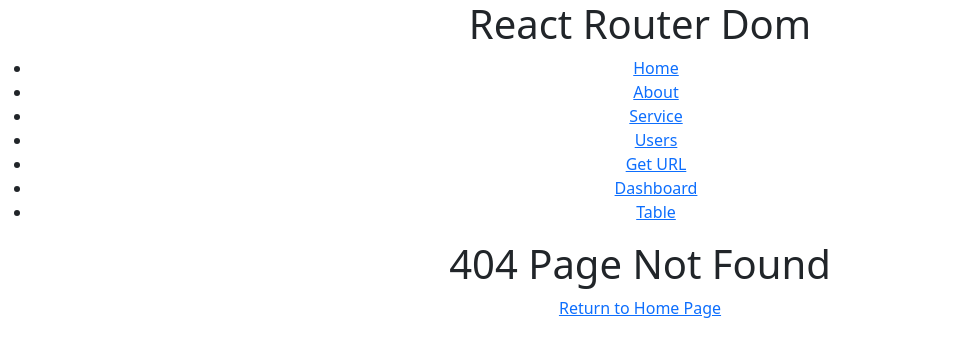
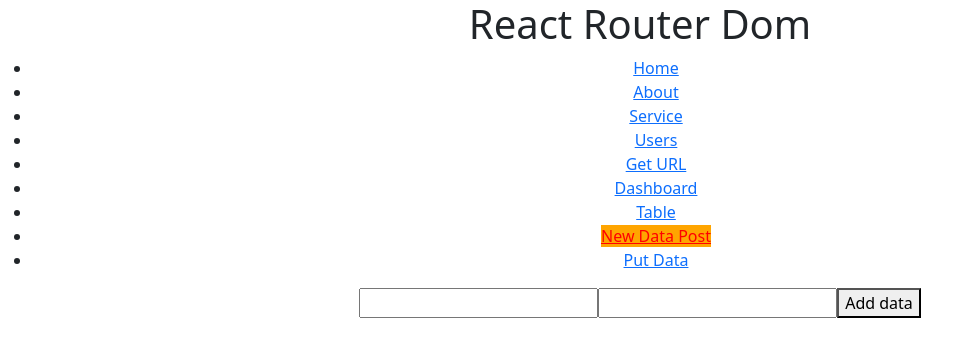
Before and after one commit to TaimoorAli77/code4Education, a React (Create React App) app: page /datapost in a window 1280 px wide. Before the commit this address had no page. Shown: the top 356 px of the page, without its empty margins (0-970 px from the left). Built offline with nearby package versions, Linux system fonts and the light colour scheme.

Commit message:
put req in react

```diff
--- a/src/App.js
+++ b/src/App.js
@@ -11,6 +11,8 @@
 import Settings from './Component/Settings';
 import Profile from './Component/Profile';
 import Table from './Component/Table';
+import NewDataPost from './Component/NewDataPost';
+import DataPut from './Component/DataPut';
 
 const App = () => {
 
@@ -27,12 +29,15 @@
           <Route path='/user' element={<UserList />} />
           <Route path='/user/:userId' element={<UserProfile />} />
           <Route path='/geturl' element={<GetUrlP />} />
+
           {/* Nested Route  & / is used after parent not before child path */}
           <Route path='/dashboard/' element={<Dashboard />} >
             <Route path='settings' element={<Settings />} />
             <Route path='profile' element={<Profile />} />
           </Route>
           <Route path='/table' element={<Table />} />
+          <Route path='/datapost' element={<NewDataPost />} />
+          <Route path='/dataput' element={<DataPut />} />
 
           {/* <Route path='/*' element={<h1>Page not Found</h1>} /> */}
           <Route path='/*' element={<PageNotFound />} />
--- /dev/null
+++ b/src/Component/DataPut.jsx
@@ -0,0 +1,86 @@
+import React, { useEffect, useState } from "react";
+
+const DataPut = () => {
+  const [loading, setLoading] = useState(false);
+  const [data, setData] = useState({
+    id: 2,
+    title: "",
+    completed: "",
+  });
+  const AddData = (e) => {
+    const { name, value } = e.target;
+    setData({ ...data, [name]: value });
+    console.log(data);
+  };
+
+  const submitFunction = (e) => {
+    e.preventDefault();
+    console.log(data);
+    const idd = data.id;
+
+    const options = {
+      method: "PUT",
+      headeres: {
+        "Content-Type": "application/json",
+      },
+      body: JSON.stringify(data),
+    };
+    const url = `https://jsonplaceholder.typicode.com/todos/${idd}`;
+    fetch(url, options)
+      .then((res) => res.json())
+      .then((data) => {
+        setData(data);
+        console.log("post suucessfully updated", data);
+      })
+      .catch((err) => console.log(err))
+      .finally(() => {
+        setLoading(false);
+      });
+  };
+  useEffect(() => {
+    setLoading(true);
+    const idd = data.id;
+    const url = `https://jsonplaceholder.typicode.com/todos/${idd}`;
+    console.log(url);
+    console.log(data);
+
+    fetch(url)
+      .then((res) => res.json())
+      .then((data) => {
+        setData(data);
+        console.log("post suucessfully updated", data);
+      })
+      .catch((err) => console.log(err))
+      .finally(() => {
+        setLoading(false);
+      });
+    // };
+  }, [data.id]);
+  return (
+    <div>
+      {loading ? "loading..." : ""}
+
+      <form onSubmit={submitFunction}>
+        <input
+          type="text"
+          name="completed"
+          value={data.completed}
+          onChange={(e) => {
+            AddData(e);
+          }}
+        />
+        <input
+          type="text"
+          name="title"
+          value={data.title}
+          onChange={(e) => {
+            AddData(e);
+          }}
+        />
+        <button type="submit">Add data</button>
+      </form>
+    </div>
+  );
+};
+
+export default DataPut;
--- a/src/Component/Navbar.jsx
+++ b/src/Component/Navbar.jsx
@@ -78,6 +78,27 @@
               Table
             </NavLink>
           </li>
+          <li>
+            <NavLink
+              to={"/datapost"}
+              style={({ isActive }) => {
+                return { background: isActive ? "orange" : "" };
+              }}
+            >
+              {" "}
+              New Data Post
+            </NavLink>
+          </li>
+          <li>
+            <NavLink
+              style={({ isActive }) => {
+                return { background: isActive ? "Orange" : "transparent" };
+              }}
+              to="/dataput"
+            >
+              Put Data
+            </NavLink>
+          </li>
         </ul>
       </nav>
     </div>
--- /dev/null
+++ b/src/Component/NewDataPost.jsx
@@ -0,0 +1,56 @@
+import React, { useState } from "react";
+
+const NewDataPost = () => {
+  const [data, setData] = useState({
+    id: "",
+    title: "",
+  });
+  const AddData = (e) => {
+    const { name, value } = e.target;
+    setData({ ...data, [name]: value });
+    console.log(data);
+  };
+
+  const submitFunction = (e) => {
+    e.preventDefault();
+    const url = "https://jsonplaceholder.typicode.com/todos";
+    console.log(data);
+    fetch(url, {
+      method: "POST",
+      headers: {
+        "Content-Type": "application/json",
+      },
+      body: JSON.stringify(data),
+    })
+      .then((res) => res.json)
+      .then((res) => {
+        console.log(data.id);
+      })
+      .catch((err) => console.log(err));
+  };
+  return (
+    <div>
+      <form onSubmit={submitFunction}>
+        <input
+          type="text"
+          name="id"
+          value={data.id}
+          onChange={(e) => {
+            AddData(e);
+          }}
+        />
+        <input
+          type="text"
+          name="title"
+          value={data.title}
+          onChange={(e) => {
+            AddData(e);
+          }}
+        />
+        <button type="submit">Add data</button>
+      </form>
+    </div>
+  );
+};
+
+export default NewDataPost;
```
